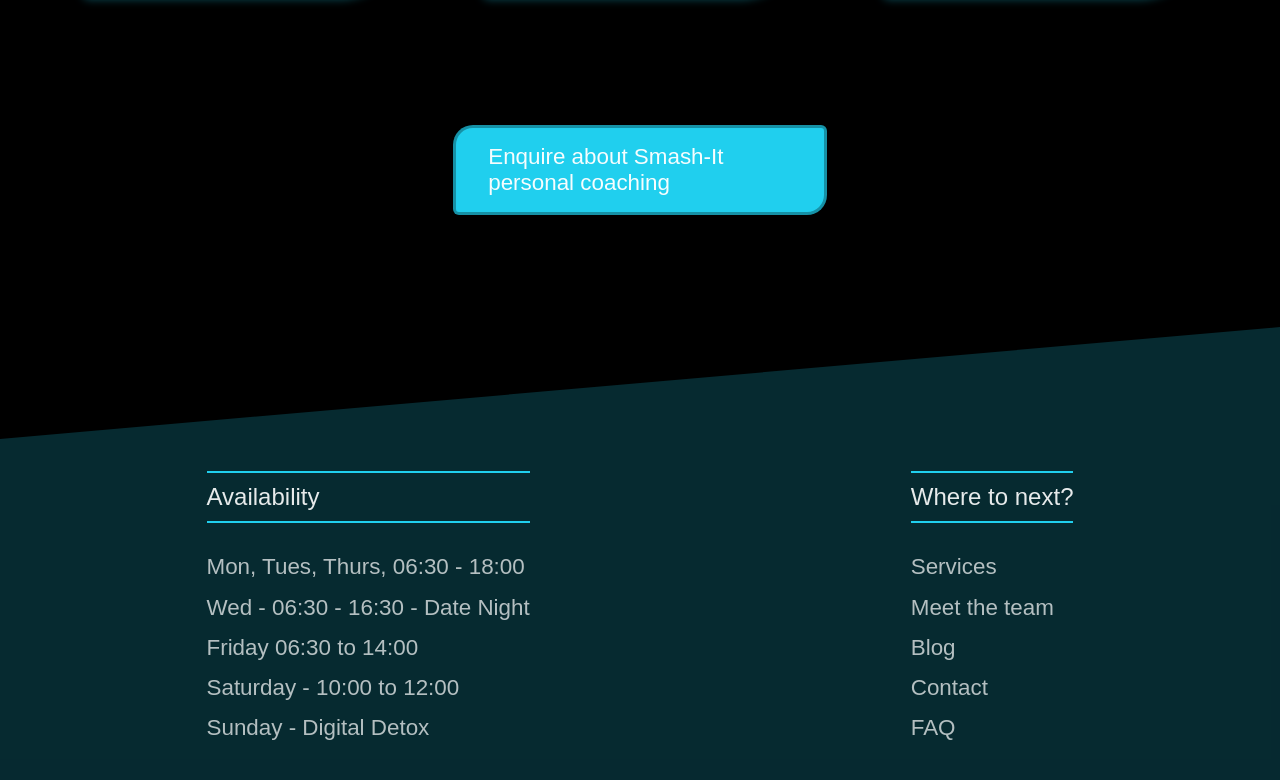
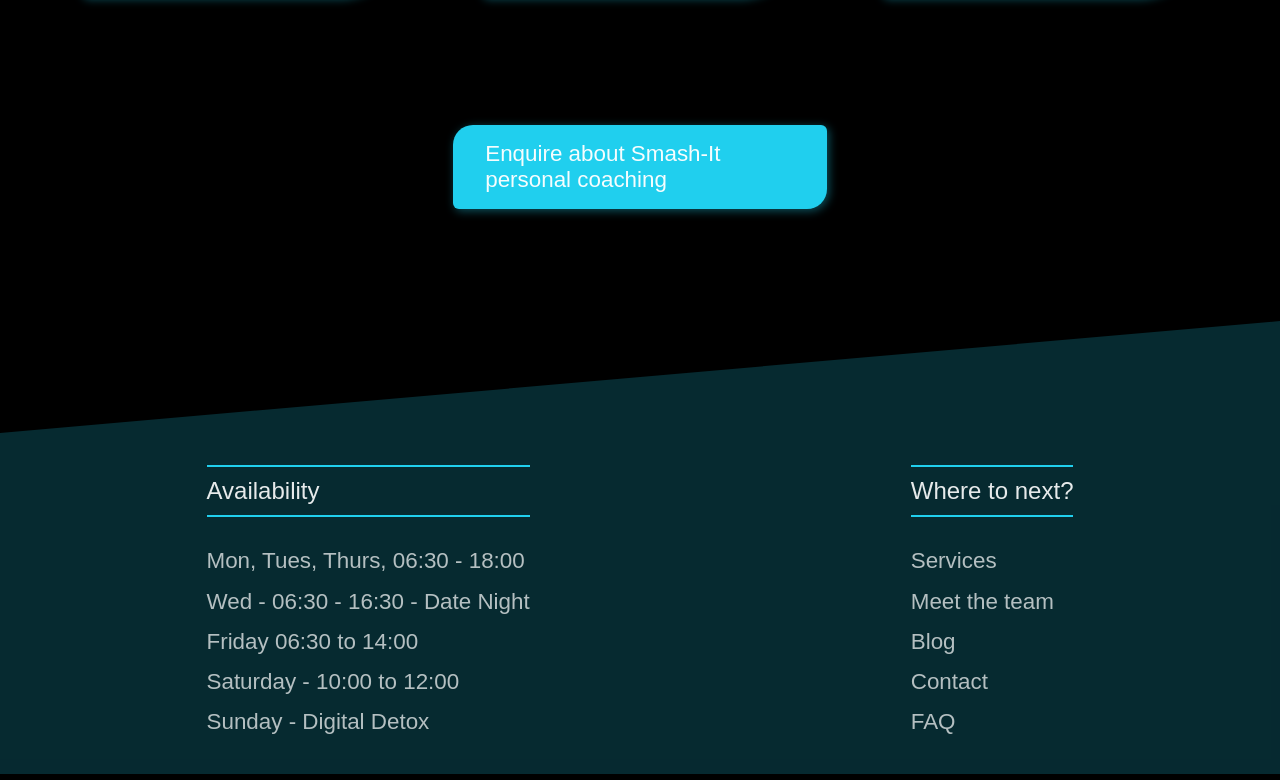
Before and after one commit to AndyRDA/smashitv3, an Astro site: page / in a window 1280 px wide. Shown: the part 4322-5102 px from the top of the page. Built offline with nearby package versions, Linux system fonts and the light colour scheme; Astro itself is replaced by a stand-in of ours.

Commit message:
remove border on reasons cta

```diff
--- a/src/components/CalorieInfo.astro
+++ b/src/components/CalorieInfo.astro
@@ -319,12 +319,13 @@
 	.cta {
 		padding: 1rem 2rem;
 		max-width: 30ch;
-		border: 3px solid hsl(var(--bg-color) / 0.3);
+		/* border: 3px solid hsl(var(--bg-color) / 0.3); */
 		border-radius: 20px 6px;
 		background-color: hsl(var(--accent-color));
 		font-size: clamp(1rem, 1rem + 0.5vw, 1.75rem);
 		color: hsl(var(--bg-contrast));
-		box-shadow: 3px 3px 3px 0px hsl(0 0% 0% / 0.3);
+		box-shadow: 2px 2px 10px 0px hsl(var(--accent-color) / .4);
+		/* box-shadow: 3px 3px 3px 0px hsl(var(--accent-color) / 0.3); */
 		transition: all 200ms ease-in-out;
         cursor: pointer;
         opacity: 1;
@@ -332,7 +333,7 @@
 
 	.cta:hover,
 	.cta:focus-visible {
-		box-shadow: 5px 5px 3px 0px hsl(0 0% 0% / 0.5);
+		box-shadow: 5px 5px 10px 0px hsl(var(--accent-color) / 0.5);
 		transform: scale(1.01);
 	}
 </style>
```
